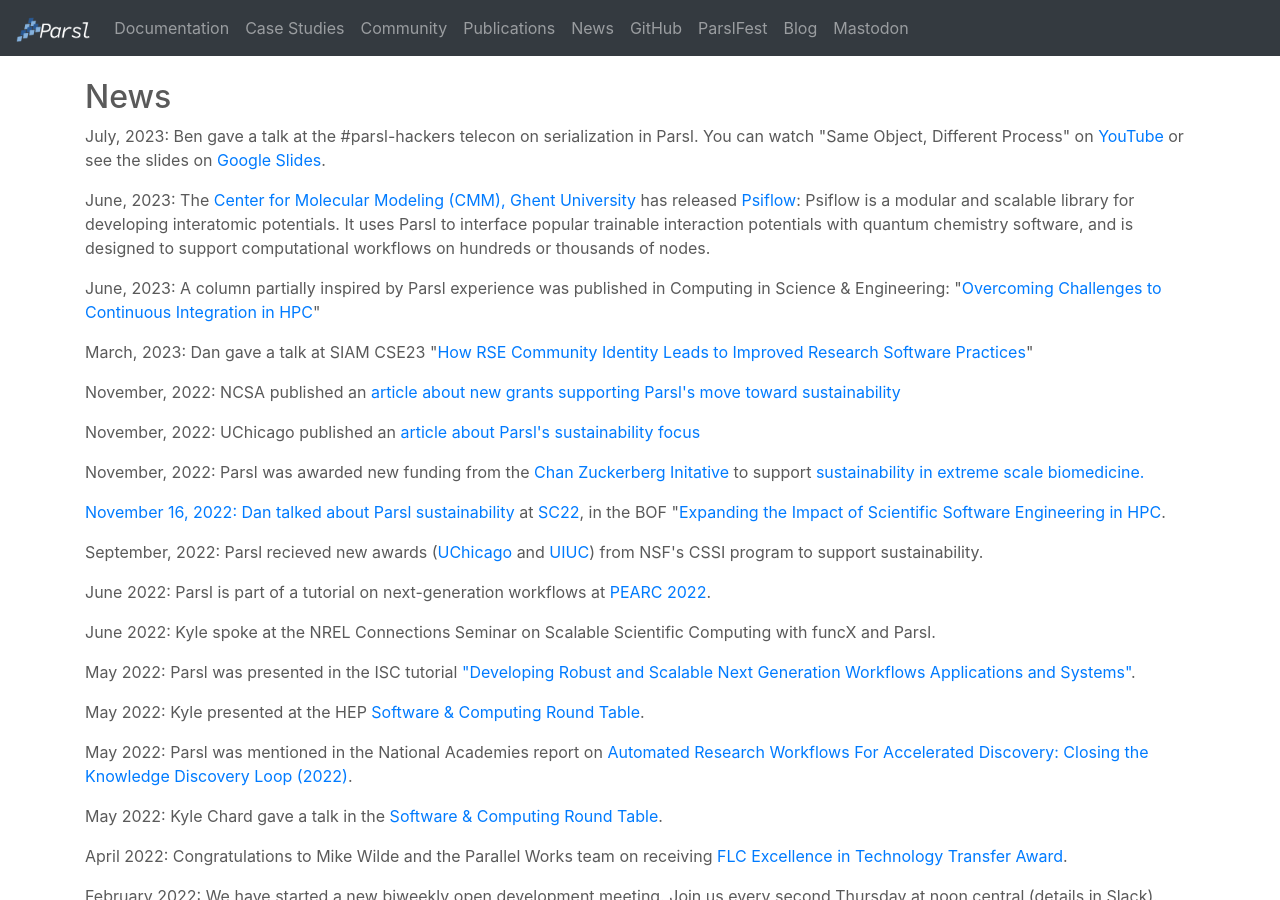
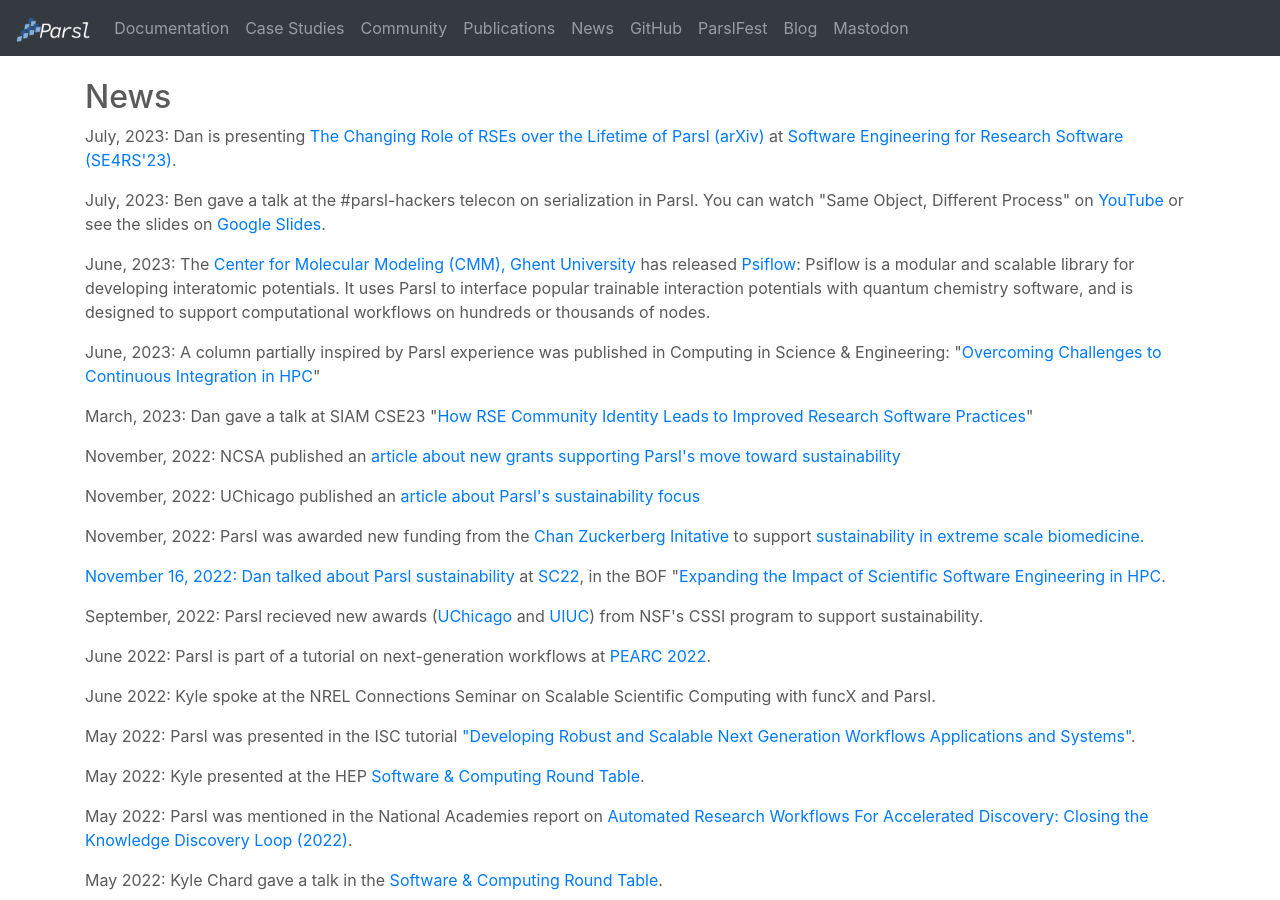
Before and after one commit to Parsl/parsl.github.io, a Jekyll site: the page built from news.html, in a window 1280 px wide and 900 px high. Built offline with Jekyll 4.4.1, drawn with Linux system fonts in a browser that asks for light colours.

Commit message:
Add presentation to news thats happening today

```diff
--- a/news.html
+++ b/news.html
@@ -17,6 +17,11 @@
       </div>
       -->
 
+      <div class="news-info">
+        <p><span class="name">July, 2023:</span>
+        Dan is presenting <a href="https://arxiv.org/abs/2307.11060">The Changing Role of RSEs over the Lifetime of Parsl (arXiv)</a> at <a href="https://se4science.org/workshops/se4rs23/index.htm">Software Engineering for Research Software (SE4RS'23)</a>.
+        </p>
+      </div>
       <div class="news-info">
         <p><span class="name">July, 2023:</span>
         Ben gave a talk at the #parsl-hackers telecon on serialization in Parsl. You can watch "Same Object, Different Process" on <a href="https://www.youtube.com/watch?v=g6KPLxlB1gs">YouTube</a> or see the slides on <a href="https://docs.google.com/presentation/d/1VgRLwCiv7uX_UhFN48W_cM9O5dYGBmAFpNOhIoCtNDs">Google Slides</a>.
```
